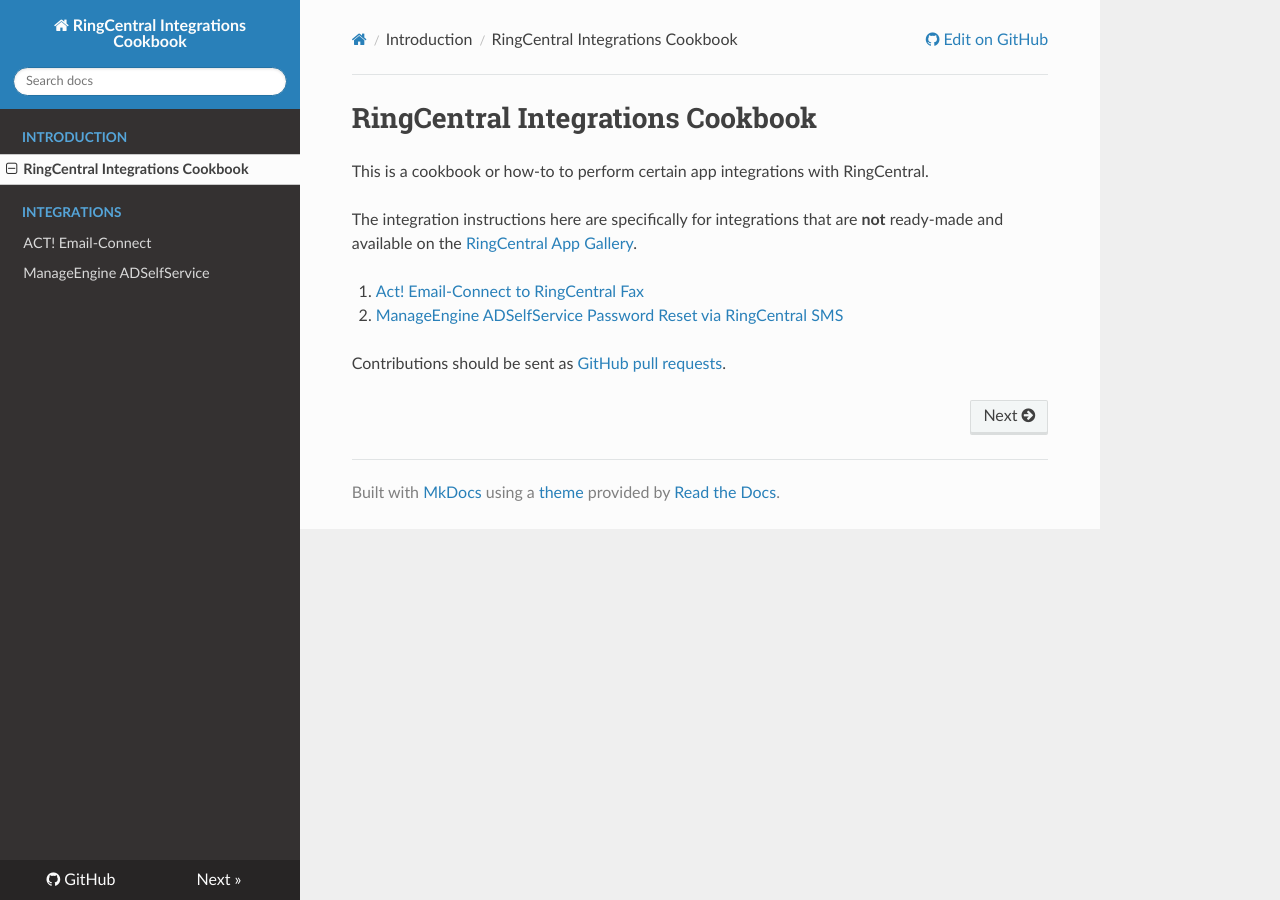
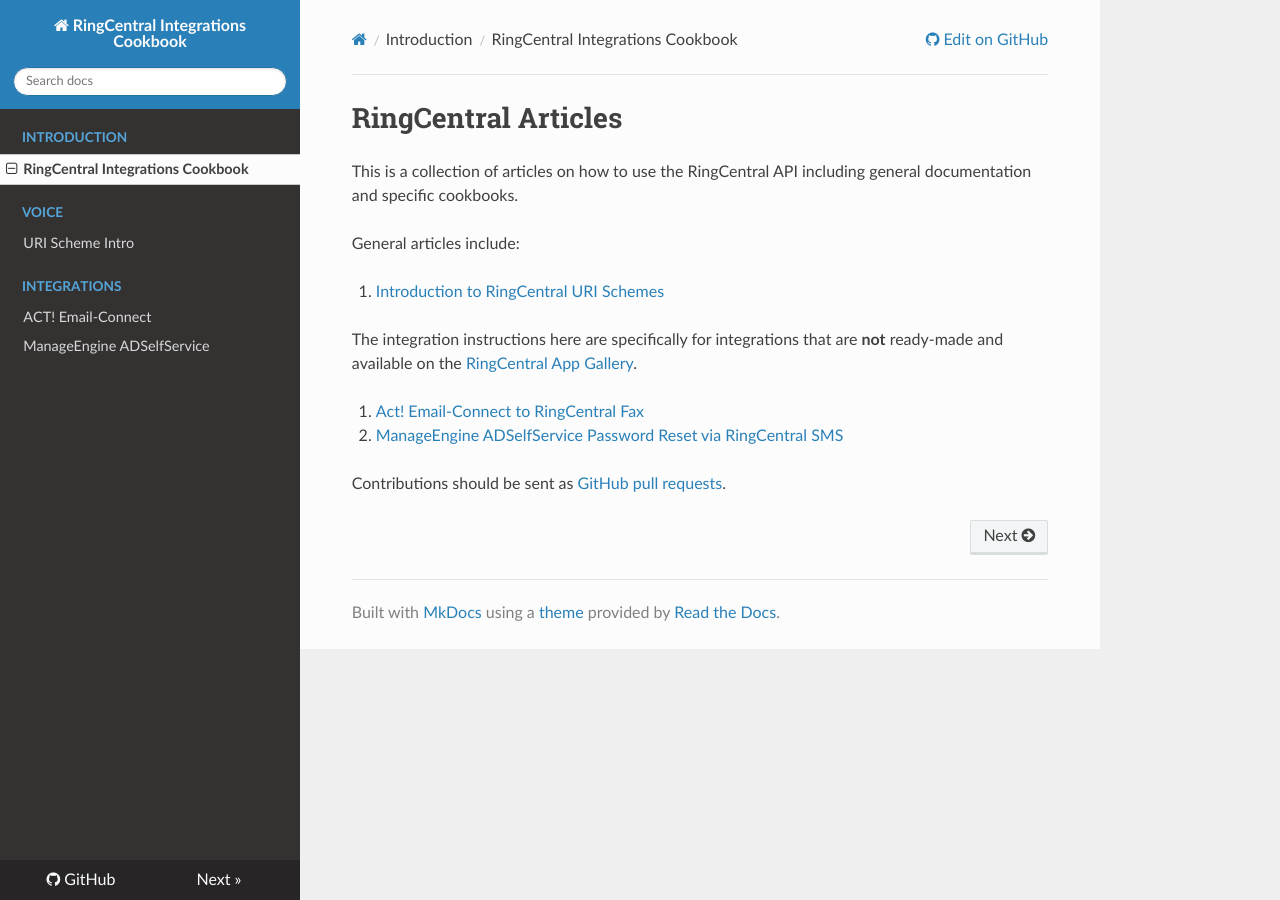
Before and after one commit to grokify/ringcentral-content, an MkDocs documentation site: the page built from docs/index.md, in a window 1280 px wide. Built offline with MkDocs 1.6.1, drawn with Linux system fonts in a browser that asks for light colours; nearby versions of some CDN libraries; old or Windows-style settings are respelled for this version of MkDocs.

Commit message:
update docs

```diff
--- a/docs/index.md
+++ b/docs/index.md
@@ -1,11 +1,15 @@
-RingCentral Integrations Cookbook
-=================================
+RingCentral Articles
+====================
 
-This is a cookbook or how-to to perform certain app integrations with RingCentral.
+This is a collection of articles on how to use the RingCentral API including general documentation and specific cookbooks.
+
+General articles include:
+
+1. [Introduction to RingCentral URI Schemes](uri-scheme/uri-scheme-intro.md)
 
 The integration instructions here are specifically for integrations that are **not** ready-made and available on the [RingCentral App Gallery](https://developer.ringcentral.com/app-gallery.html).
 
 1. [Act! Email-Connect to RingCentral Fax](integrations/act/act_email_connect_fax.md)
 1. [ManageEngine ADSelfService Password Reset via RingCentral SMS](integrations/manageengine/self_service_password_sms.md)
 
-Contributions should be sent as [GitHub pull requests](https://github.com/grokify/ringcentral-integrations-cookbook).
+Contributions should be sent as [GitHub pull requests](https://github.com/grokify/ringcentral-content).
--- a/mkdocs.yml
+++ b/mkdocs.yml
@@ -7,6 +7,9 @@ pages:
 # Introduction:
 - ['index.md', 'Introduction', 'RingCentral Integrations Cookbook']
 
+## Voice:
+- ['uri-scheme/uri-scheme-intro.md', 'Voice', 'URI Scheme Intro']
+
 ## Integrations:
 - ['integrations/act/act_email_connect_fax.md', 'Integrations', 'ACT! Email-Connect']
 - ['integrations/manageengine/self_service_password_sms.md', 'Integrations', 'ManageEngine ADSelfService']
```
